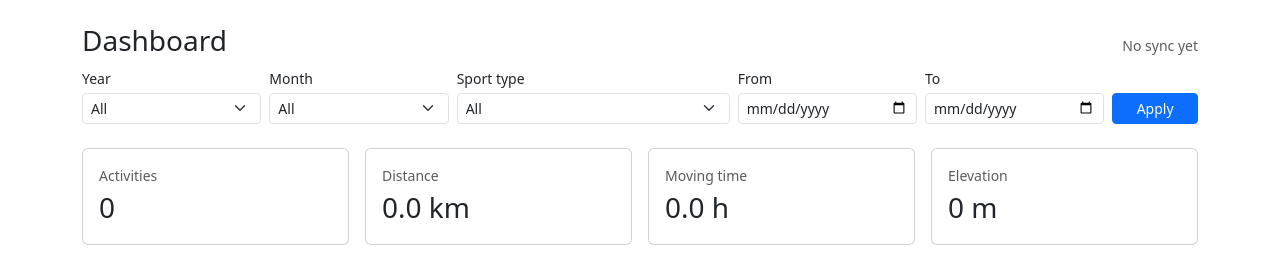
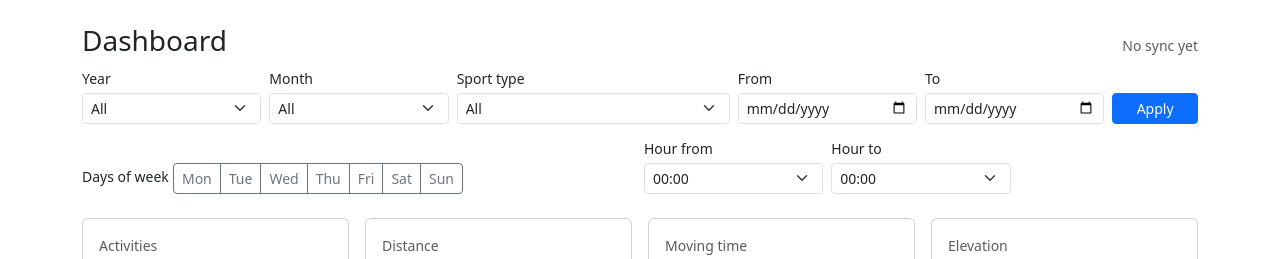
Before and after one commit to kgaut/strava-data, a Symfony app: template templates/dashboard/overview.html.twig in a window 1280 px wide. Shown: the part 56-315 px from the top of the page. Run offline with Twig, Linux system fonts and the light colour scheme; the template is opened without the code that fills it, so the values that code supplies are empty; some libraries are stand-ins or nearby versions.

Commit message:
feat(filters): day-of-week and hour-of-day filters across stats pages
Extends the global Filters DTO with daysOfWeek (list of Postgres-style
DOW values, 0=Sun … 6=Sat) and an inclusive hour range (0-23). The
hour range supports wrap-around — selecting 22→6 captures late-night
+ early-morning activities.

ActivityRepository::applyFilters threads the new criteria into every
aggregate query (totals, by year, by month, by sport, in radius),
since all of them go through the same shared method.

UI: _filters.html.twig now exposes a Mon-Sun checkbox group + two
hour selects below the existing controls. Pages that already reuse
Filters (overview today, records/heatmap/distributions next) pick
this up for free.

Unit tests cover parsing edge cases (wrap-around, out-of-range,
invalid day values).

```diff
--- a/templates/dashboard/_filters.html.twig
+++ b/templates/dashboard/_filters.html.twig
@@ -1,4 +1,7 @@
-<form method="get" class="row g-2 align-items-end mb-4">
+{# Day-of-week labels indexed by Postgres EXTRACT(DOW): 0=Sun … 6=Sat. #}
+{% set dow_labels = ['Sun', 'Mon', 'Tue', 'Wed', 'Thu', 'Fri', 'Sat'] %}
+<form method="get" class="mb-4">
+    <div class="row g-2 align-items-end">
         <div class="col-md-2">
             <label class="form-label small mb-1">Year</label>
             <select name="year" class="form-select form-select-sm">
@@ -37,4 +40,35 @@
         <div class="col-md-1 d-grid">
             <button type="submit" class="btn btn-sm btn-primary">Apply</button>
         </div>
+    </div>
+    <div class="row g-2 align-items-end mt-1">
+        <div class="col-md-6">
+            <label class="form-label small mb-1">Days of week</label>
+            <div class="btn-group btn-group-sm" role="group">
+                {% for i in 0..6 %}
+                    {% set idx = (i + 1) % 7 %} {# render Mon–Sun, mapping back to DOW values #}
+                    <input type="checkbox" class="btn-check" id="dow-{{ idx }}" name="day_of_week[]" value="{{ idx }}" {{ idx in filters.daysOfWeek ? 'checked' : '' }}>
+                    <label class="btn btn-outline-secondary" for="dow-{{ idx }}">{{ dow_labels[idx] }}</label>
+                {% endfor %}
+            </div>
+        </div>
+        <div class="col-md-2">
+            <label class="form-label small mb-1">Hour from</label>
+            <select name="hour_from" class="form-select form-select-sm">
+                <option value="">—</option>
+                {% for h in 0..23 %}
+                    <option value="{{ h }}" {{ filters.hourFrom == h ? 'selected' : '' }}>{{ '%02d:00'|format(h) }}</option>
+                {% endfor %}
+            </select>
+        </div>
+        <div class="col-md-2">
+            <label class="form-label small mb-1">Hour to</label>
+            <select name="hour_to" class="form-select form-select-sm">
+                <option value="">—</option>
+                {% for h in 0..23 %}
+                    <option value="{{ h }}" {{ filters.hourTo == h ? 'selected' : '' }}>{{ '%02d:00'|format(h) }}</option>
+                {% endfor %}
+            </select>
+        </div>
+    </div>
 </form>
```
Also changed, not shown: src/Repository/ActivityRepository.php (+27 -0 lines), src/Service/Stats/Filters.php (+36 -0 lines), tests/Service/Stats/FiltersTest.php (added, +74 -0 lines). Lines whose indentation alone changed are shown as unchanged.
